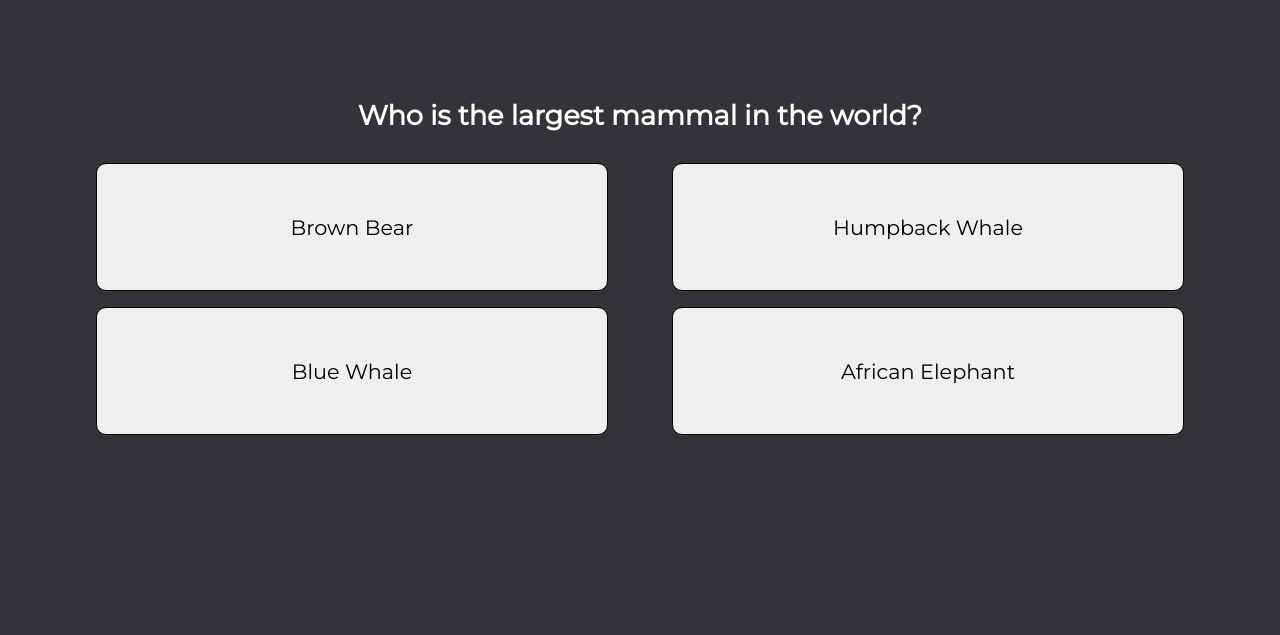
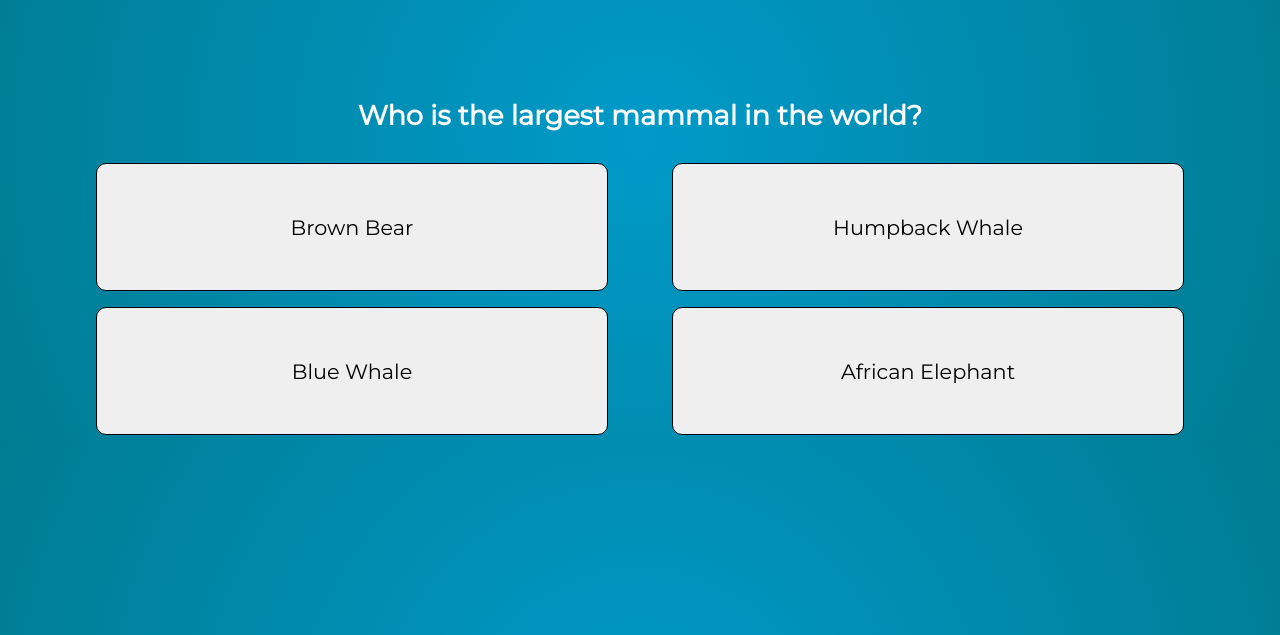
Before and after one commit to jafrex001/quiz-game-with-typescript, a website: page src/index.html in a window 1280 px wide. Shown: the part 165-800 px from the top of the page. Drawn offline with Linux system fonts and the light colour scheme.

Commit message:
-Updated Background

```diff
--- a/src/styles.css
+++ b/src/styles.css
@@ -6,7 +6,7 @@
 }
 
 body {
-  background-color: #323437;
+  background: radial-gradient(circle, #009ac9, #007c92);
   color: white;
 }
 
```
